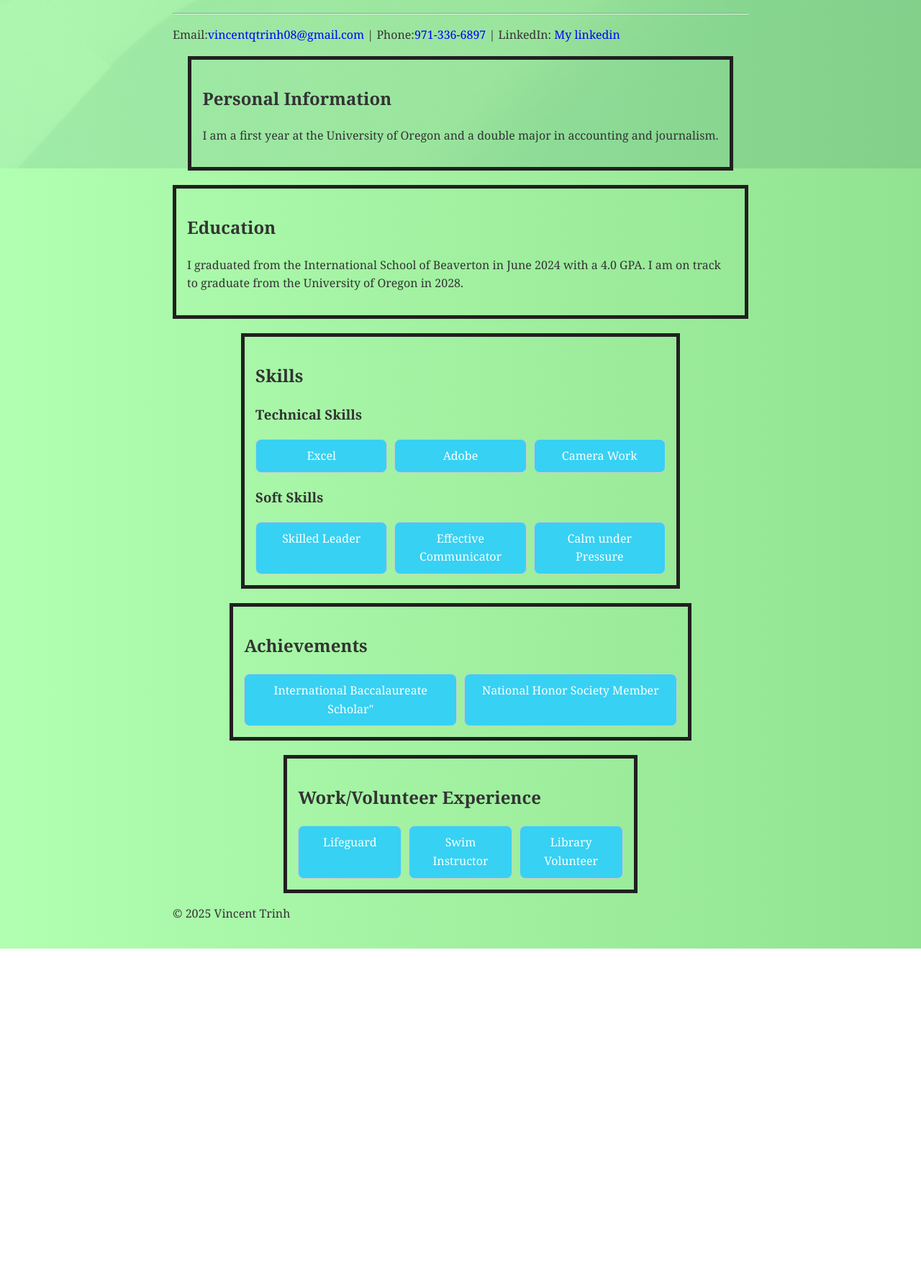
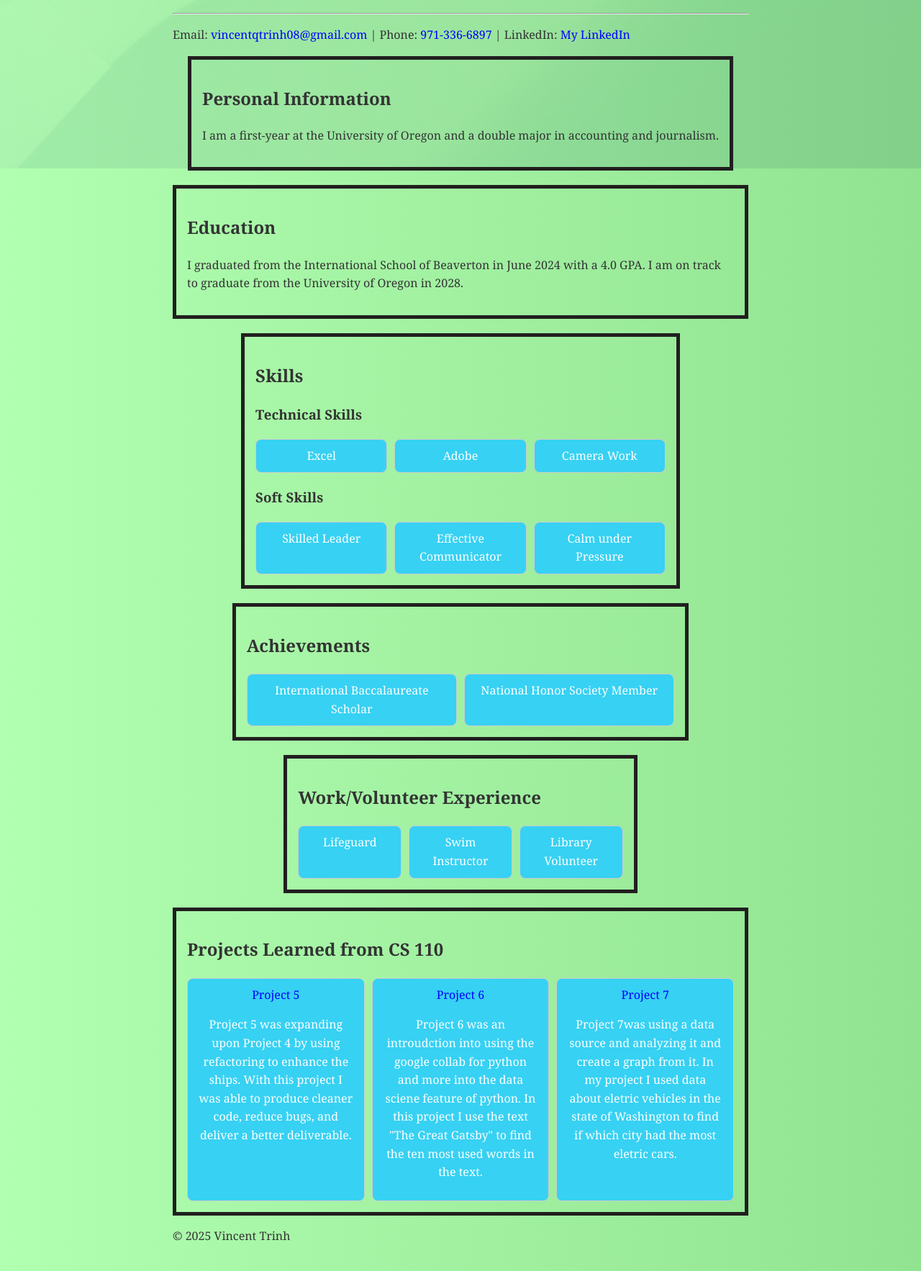
Before and after one commit to VincentQTrinh08/VincentQTrinh08.github.io, a plain HTML site: page index.html in a window 1280 px wide. Shown: the part 566-2332 px from the top of the page at 72% size. Before the commit the page ends 1884 px from the top, so only its background shows below. Drawn offline with Linux system fonts and the light colour scheme.

Commit message:
Add files via upload

```diff
--- a/index.html
+++ b/index.html
@@ -1,27 +1,45 @@
 <!DOCTYPE html>
 <html lang="en">
 <head>
-        <meta charset="UTF-8">
-        <meta name="viewport" content="width=device-width, initial-scale=1.0">
+    <meta charset="UTF-8" />
+    <meta name="viewport" content="width=device-width, initial-scale=1.0" />
     <title>All About Vincent Trinh</title>
-        <link rel="stylesheet" href="styles.css">
+    <link rel="stylesheet" href="styles.css" />
 </head>
 <body>
     <header>
-         <img src="ProfilePic.jpg" alt="Profile Pic">
+        <img src="ProfilePic.jpg" alt="Profile Pic" />
         <h1>Vincent Trinh</h1>
-        <hr>
-        <p>Email:<a href="mailto:vincentqtrinh08@gmail.com">vincentqtrinh08@gmail.com</a> | Phone:<a href="tel:971-336-6897">971-336-6897</a> | LinkedIn: <a href="https://www.linkedin.com/in/vincent-trinh-4176a5332">My linkedin</a></p>
+        <hr />
+        <p>
+            Email:
+            <a href="mailto:vincentqtrinh08@gmail.com">vincentqtrinh08@gmail.com</a>
+            |
+            Phone:
+            <a href="tel:971-336-6897">971-336-6897</a>
+            |
+            LinkedIn:
+            <a href="https://www.linkedin.com/in/vincent-trinh-4176a5332" target="_blank" rel="noopener">
+                My LinkedIn
+            </a>
+        </p>
     </header>
+
     <div class="container">
         <section>
             <h2>Personal Information</h2>
-            <p>I am a first year at the University of Oregon and a double major in accounting and journalism.</p>
+            <p>
+                I am a first-year at the University of Oregon and a double major in
+                accounting and journalism.
+            </p>
         </section>
 
         <section>
             <h2>Education</h2>
-            <p>I graduated from the International School of Beaverton in June 2024 with a 4.0 GPA. I am on track to graduate from the University of Oregon in 2028.</p>
+            <p>
+                I graduated from the International School of Beaverton in June 2024 with
+                a 4.0 GPA. I am on track to graduate from the University of Oregon in 2028.
+            </p>
         </section>
 
         <section>
@@ -48,7 +66,7 @@
             <h2>Achievements</h2>
             <div class="flex-list">
                 <ul>
-                <li>International Baccalaureate Scholar"</li>
+                    <li>International Baccalaureate Scholar</li>
                     <li>National Honor Society Member</li>
                 </ul>
             </div>
@@ -64,6 +82,41 @@
                 </ul>
             </div>
         </section>
+
+        <section>
+            <h2>Projects Learned from CS 110</h2>
+            <div class="flex-list">
+                <ul>
+                    <li>
+                        <a href="page2.html">Project 5</a>
+                        <p>
+                            Project 5 was expanding upon Project 4 by using refactoring to
+                            enhance the ships. With this project I was able to produce cleaner
+                            code, reduce bugs, and deliver a better deliverable.
+                        </p>
+                    </li>
+                    <li>
+                        <!-- I used chat to help set up the links for project 6 and 7-->
+                        <a
+                            href="https://colab.research.google.com/drive/17AI5DVAw3hvvMX9SxshynOejhyNPLB_q?authuser=1#scrollTo=0L17P8jkBNiC"
+                            target="_blank"
+                            rel="noopener"
+                            >Project 6</a>
+                        <p> Project 6 was an introudction into using the google collab for python and more into the data sciene feature of python.
+                            In this project I use the text "The Great Gatsby" to find the ten most used words in the text. </p>
+                    </li>
+                    <li>
+                        <a
+                            href=https://colab.research.google.com/drive/1h9eWOJzG68csTPRBqBpGgqetSMU55Uhd?authuser=1
+                            target="_blank"
+                            rel="noopener"
+                            >Project 7</a>
+                          <p>Project 7was using a data source and analyzing it and create a graph from it. In my project I used data about eletric vehicles in the state of Washington
+                            to find if which city had the most eletric cars.</p>
+                    </li>
+                </ul>
+            </div>
+        </section>
     </div>
 
     <footer>
--- a/styles.css
+++ b/styles.css
@@ -25,12 +25,18 @@ img {
     margin: auto;
 }
 
+/* Existing (centers all <section> by default) */
 section {
     padding: 15px;
     border: 5px solid rgb(33, 31, 31);
     display: block;
-    margin: auto;
-}
+    margin: auto;  /* centers globally */
+  }
+
+  /* New: override only page2’s “left‐aligned” section */
+  section.left‐aligned {
+    margin: 15px 0;   /* top/bottom = 15px; left/right = 0 → flush‐left */
+  }
 
 /* found the container from chatgpt */
 .container {
```
Also changed, not shown: page2.html (added, +34 -0 lines), Project 4.png (added), Project 5 code.png (added), Project 5.png (added). Lines whose indentation alone changed are shown as unchanged.
